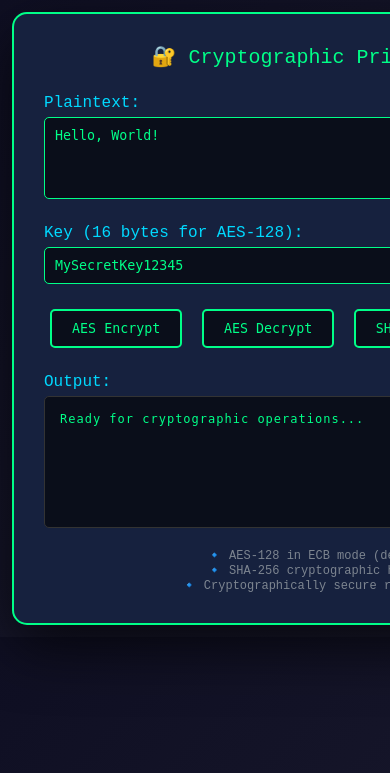
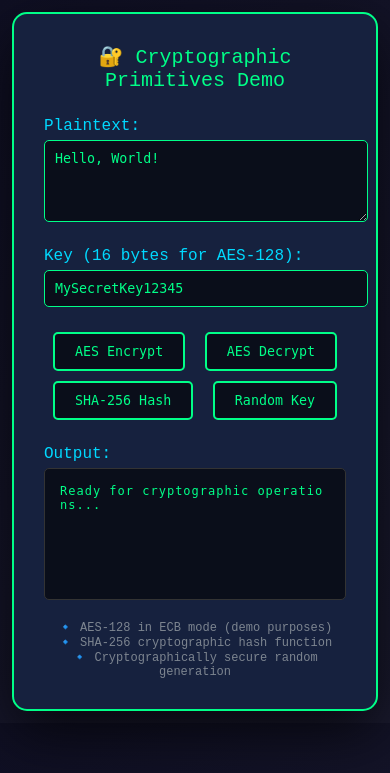
Before and after one commit to patchyevolve/sys-portfolio, a Flask app: template templates/projects/crypto.html in a window 390 px wide; the page is wider, and only the part inside the window is pictured. Shown: the top 773 px of that part. Run offline with Flask 3, Linux system fonts and the light colour scheme; the template is opened without the code that fills it, so the values that code supplies are empty.

Commit message:
fixed responsive results for crypto and allocator

```diff
--- a/templates/projects/crypto.html
+++ b/templates/projects/crypto.html
@@ -6,7 +6,6 @@
             display: flex;
             justify-content: center;
             align-items: center;
-            min-height: 100%;
             margin: 0;
             padding: 20px;
             background: linear-gradient(135deg, #0f0f23 0%, #1a1a2e 100%);
@@ -90,11 +89,26 @@
 
         @media (max-width: 768px) {
             body {
-                display: block;
+                display: block !important;
+
+                height: auto !important;
+                min-height: auto !important;
+
+                align-items: unset !important;
+                justify-content: unset !important;
+
                 padding: 12px;
+
+                overflow-y: auto;
+                -webkit-overflow-scrolling: touch;
+            }
+
+            .crypto-demo {
+                width: 100%;
+                max-width: 500px;
+                box-sizing: border-box;
             }
         }
-
     </style>
 </head>
 <body>
```
Also changed, not shown: templates/projects/memory-allocator.html (+18 -2 lines).
